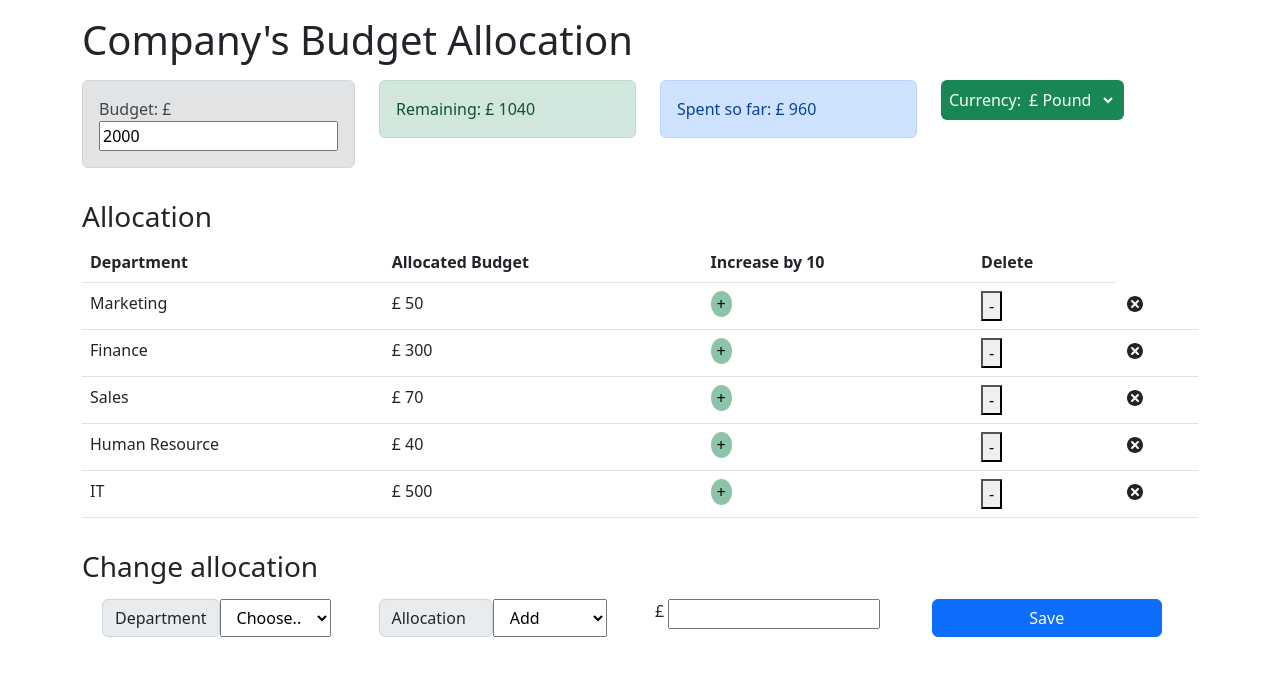
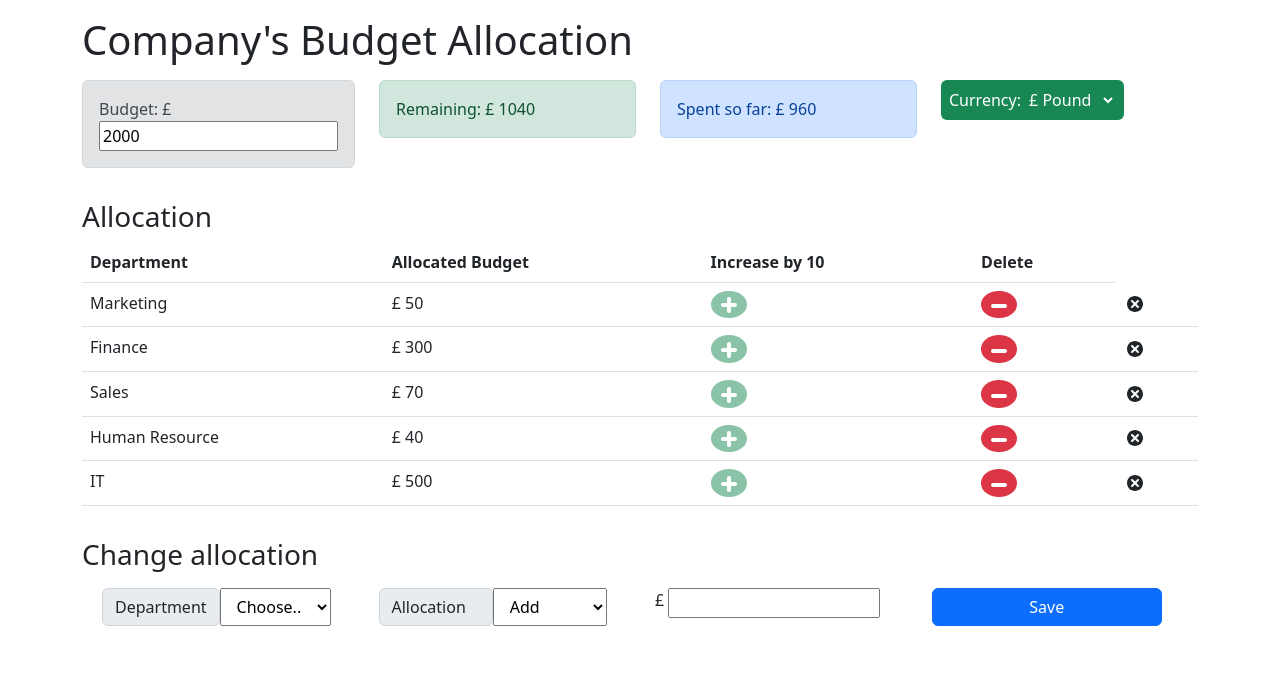
Before and after one commit to ibm-developer-skills-network/ejtos-react_budget_app, a React (Create React App) app: page / in a window 1280 px wide. Shown: the top 676 px of the page. Built offline with nearby package versions, Linux system fonts and the light colour scheme.

Commit message:
[Complete] Tasks completed

```diff
--- a/src/components/ExpenseItem.js
+++ b/src/components/ExpenseItem.js
@@ -1,5 +1,5 @@
 import React, { useContext } from 'react';
-import { TiDelete } from 'react-icons/ti';
+import { TiDelete, TiPlus, TiMinus } from 'react-icons/ti';
 import { AppContext } from '../context/AppContext';
 
 const ExpenseItem = (props) => {
@@ -44,12 +44,14 @@ const ExpenseItem = (props) => {
             <td>{props.currency} {props.cost}</td>
             <td>
                 <button className='border-0 rounded-circle bg-success bg-opacity-50' onClick={event => increaseAllocation(props.name)}>
-                    +
+                    {/* <p className='text-white font-weight-bold fs-3 p-0 m-0'>+</p> */}
+                    <TiPlus size='1.5em' className='text-white'/>
                 </button>
             </td>
             <td>
-                <button onClick={event => decreaseAllocation(props.name)}>
-                    -
+                <button className='border-0 rounded-circle bg-danger' onClick={event => decreaseAllocation(props.name)}>
+                    {/* <p className='text-white font-weight-bold fs-3 p-0 m-0'>-</p> */}
+                    <TiMinus size='1.5em' className='text-white'/>
                 </button>
             </td>
             <td><TiDelete size='1.5em' onClick={handleDeleteExpense}/></td>
```
